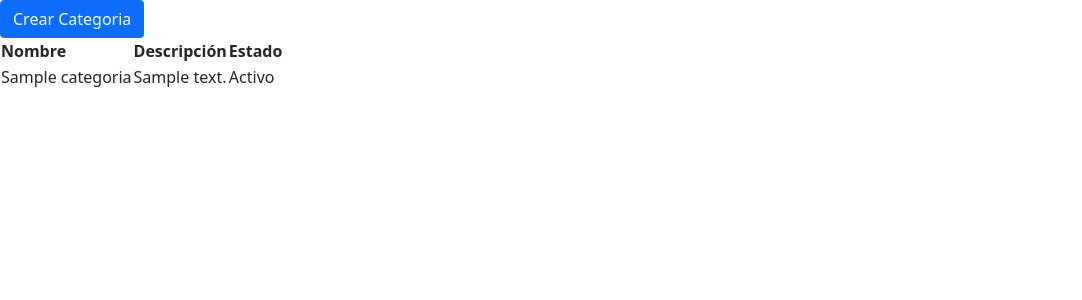
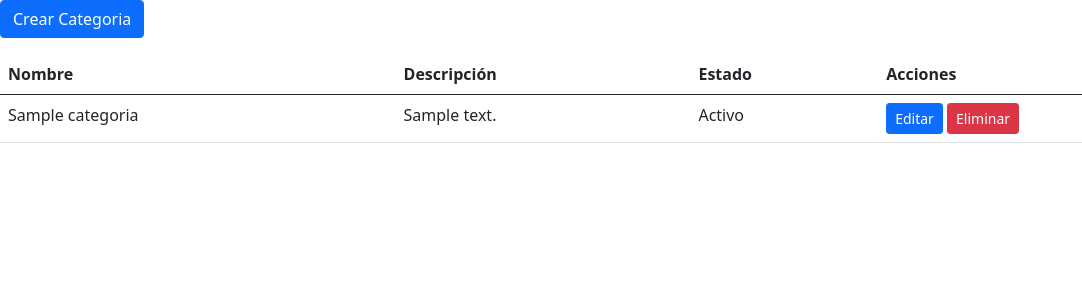
Before and after one commit to AntonyBotelloH/Orinoquia-Explorer, a Django app: page /experiencias/categoria/ in a window 1280 px wide. Shown: the top 300 px of the page, without its empty margins (0-1082 px from the left). Run offline with Django 5.2, Linux system fonts and the light colour scheme; tables that the repository leaves empty hold one stand-in row (values such as "Sample post").

Commit message:
feat: implement CRUD views, URLs, and templates for categories and experiences

```diff
--- a/experiencias/templates/categorias/listar_categorias.html
+++ b/experiencias/templates/categorias/listar_categorias.html
@@ -1,24 +1,33 @@
 {% extends 'partials/base-admin.html' %}
 
-
 {% block content %}
-    <a href="{% url 'categoria_crear' %}" class="btn btn-primary">Crear Categoria</a>
-<table>
+    <a href="{% url 'categoria_crear' %}" class="btn btn-primary mb-3">Crear Categoria</a>
+    <table class="table">
         <thead>
             <tr>
                 <th>Nombre</th>
                 <th>Descripción</th>
                 <th>Estado</th>
+                <th>Acciones</th>
             </tr>
         </thead>
         <tbody>
             {% for categoria in categorias %}
             <tr>
-            <td>{{categoria.nombre}}</td>
-            <td>{{categoria.descripcion}}</td>
+                <td>{{ categoria.nombre }}</td>
+                <td>{{ categoria.descripcion }}</td>
                 <td>{% if categoria.estado %} Activo {% else %} Inactivo {% endif %}</td>
+                <td>
+                    <a href="{% url 'categoria_editar' categoria.id %}" class="btn btn-primary btn-sm">Editar</a>
+                    <button type="button" class="btn btn-danger btn-sm" data-bs-toggle="modal" data-bs-target="#modalEliminar{{ categoria.id }}">
+                        Eliminar
+                    </button>
+
+                    {% url 'categoria_eliminar' categoria.id as url_dinamica %}
+                    {% include 'partials/modal-delete.html' with id_objeto=categoria.id titulo_modal=titulo nombre_objeto=categoria.nombre url_post=url_dinamica %}
+                </td>
             </tr>
-        {%endfor%}
+            {% endfor %}
         </tbody>
     </table>
 {% endblock content %}
--- a/experiencias/urls.py
+++ b/experiencias/urls.py
@@ -1,10 +1,12 @@
 
 from django.contrib import admin
 from django.urls import path
-from .views import listar_categoria, crear_categoria, listar_experiencia, crear_experiencia, listar_resena
+from .views import listar_categoria, crear_categoria, listar_experiencia, crear_experiencia, listar_resena, editar_categoria, eliminar_categoria
 urlpatterns = [
     path('categoria/', listar_categoria, name='categoria_listar'),
     path('categoria/crear/', crear_categoria, name='categoria_crear'),
+    path('categoria/editar/<int:id>/', editar_categoria, name='categoria_editar'),
+    path('categoria/eliminar/<int:id>/', eliminar_categoria, name='categoria_eliminar'),
 
     path('experiencia/', listar_experiencia, name='experiencia_listar'),
     path('experiencia/crear/', crear_experiencia, name='experiencia_crear'),
--- a/experiencias/views.py
+++ b/experiencias/views.py
@@ -1,14 +1,20 @@
-from django.shortcuts import render,redirect
+from django.shortcuts import render, redirect, get_object_or_404
 from .models import Categoria, Experiencia, Resena
 from .forms import CategoriaForm, ExperienciaForm
+
 # Create your views here.
 def listar_categoria(request):
-    categorias= Categoria.objects.all()
-    titulo='Categorias'
-    context={'categorias':categorias}
+    categorias = Categoria.objects.all()
+    titulo = 'Categorías'
+    context = {
+        'categorias': categorias,
+        'titulo': titulo
+    }
     return render(request, 'categorias/listar_categorias.html', context)
+
 def crear_categoria(request):
-    titulo='Categoria'
+    accion = 'Crear'
+    titulo = 'Categoría'
     form = CategoriaForm()
     if request.method == 'POST':
         form = CategoriaForm(request.POST)
@@ -17,28 +23,63 @@ def crear_categoria(request):
             return redirect('categoria_listar')
         else:
             print(form.errors)
-    context={
-        'titulo':titulo,
-        'form':form
+    context = {
+        'titulo': titulo,
+        'form': form,
+        'accion': accion,
     }
     return render(request, 'partials/base-creacion.html', context)
+
+def editar_categoria(request, id):
+    categoria = get_object_or_404(Categoria, id=id)
+    accion = 'Editar'
+    titulo = 'Categoría'
+    form = CategoriaForm(instance=categoria)
+    if request.method == 'POST':
+        form = CategoriaForm(request.POST, instance=categoria)
+        if form.is_valid():
+            form.save()
+            return redirect('categoria_listar')
+        else:
+            print(form.errors)
+    context = {
+        'titulo': titulo,
+        'form': form,
+        'accion': accion,
+    }
+    return render(request, 'partials/base-creacion.html', context)
+
+def eliminar_categoria(request, id):
+    objeto = get_object_or_404(Categoria, id=id)
+
+    if request.method == 'POST':
+        objeto.estado = False
+        objeto.save()
+
+    return redirect('categoria_listar')
+
+
 def listar_experiencia(request):
     experiencias = Experiencia.objects.all()
-    context={'experiencias':experiencias}
+    context = {'experiencias': experiencias}
     return render(request, 'experiencias/listar_experiencias.html', context)
+
 def crear_experiencia(request):
-    titulo='Experiencia'
+    accion = 'Crear'
+    titulo = 'Experiencia'
     form = ExperienciaForm()
     if request.method == 'POST':
         form = ExperienciaForm(request.POST, request.FILES)
         if form.is_valid():
             form.save()
             return redirect('experiencia_listar')
-    context={
-        'titulo':titulo,
-        'form':form
+    context = {
+        'titulo': titulo,
+        'form': form,
+        'accion': accion,
     }
     return render(request, 'partials/base-creacion.html', context)
 
+
 def listar_resena(request):
     return render(request, 'experiencias/listar_resena.html')
--- a/templates/partials/base-admin.html
+++ b/templates/partials/base-admin.html
@@ -10,5 +10,9 @@
 <body>
     {%block content%}
     {%endblock%}
+
+
+    <script src="https://cdn.jsdelivr.net/npm/bootstrap@5.3.8/dist/js/bootstrap.bundle.min.js" integrity="sha384-FKyoEForCGlyvwx9Hj09JcYn3nv7wiPVlz7YYwJrWVcXK/BmnVDxM+D2scQbITxI" crossorigin="anonymous"></script>
+     {% block script %}{% endblock script %}
 </body>
 </html>
--- a/templates/partials/base-creacion.html
+++ b/templates/partials/base-creacion.html
@@ -6,7 +6,7 @@
     <div class="container-lg">
         <div class="row">
             <div class="col-12">
-                <h1>Crear {{titulo}}</h1>
+                <h1>{{accion}} {{titulo}}</h1>
                 <form method="post" enctype="multipart/form-data">
                     {% csrf_token %}
                     {{ form|crispy }}
--- /dev/null
+++ b/templates/partials/modal-delete.html
@@ -0,0 +1,20 @@
+<div class="modal fade" id="modalEliminar{{ id_objeto }}" data-bs-backdrop="static" data-bs-keyboard="false" tabindex="-1" aria-hidden="true">
+  <div class="modal-dialog">
+    <div class="modal-content">
+      <div class="modal-header">
+        <h5 class="modal-title">Eliminar {{ titulo_modal }}</h5>
+        <button type="button" class="btn-close" data-bs-dismiss="modal" aria-label="Close"></button>
+      </div>
+      <form action="{{ url_post }}" method="POST">
+          {% csrf_token %}
+          <div class="modal-body">
+            ¿Estás seguro de que quieres eliminar esta {{ titulo_modal|slice:":-1"|lower }}: <strong>{{ nombre_objeto }}</strong>?
+          </div>
+          <div class="modal-footer">
+            <button type="button" class="btn btn-secondary" data-bs-dismiss="modal">Cancelar</button>
+            <button type="submit" class="btn btn-danger">Eliminar</button>
+          </div>
+      </form>
+    </div>
+  </div>
+</div>
```
Lines whose indentation alone changed are shown as unchanged.
